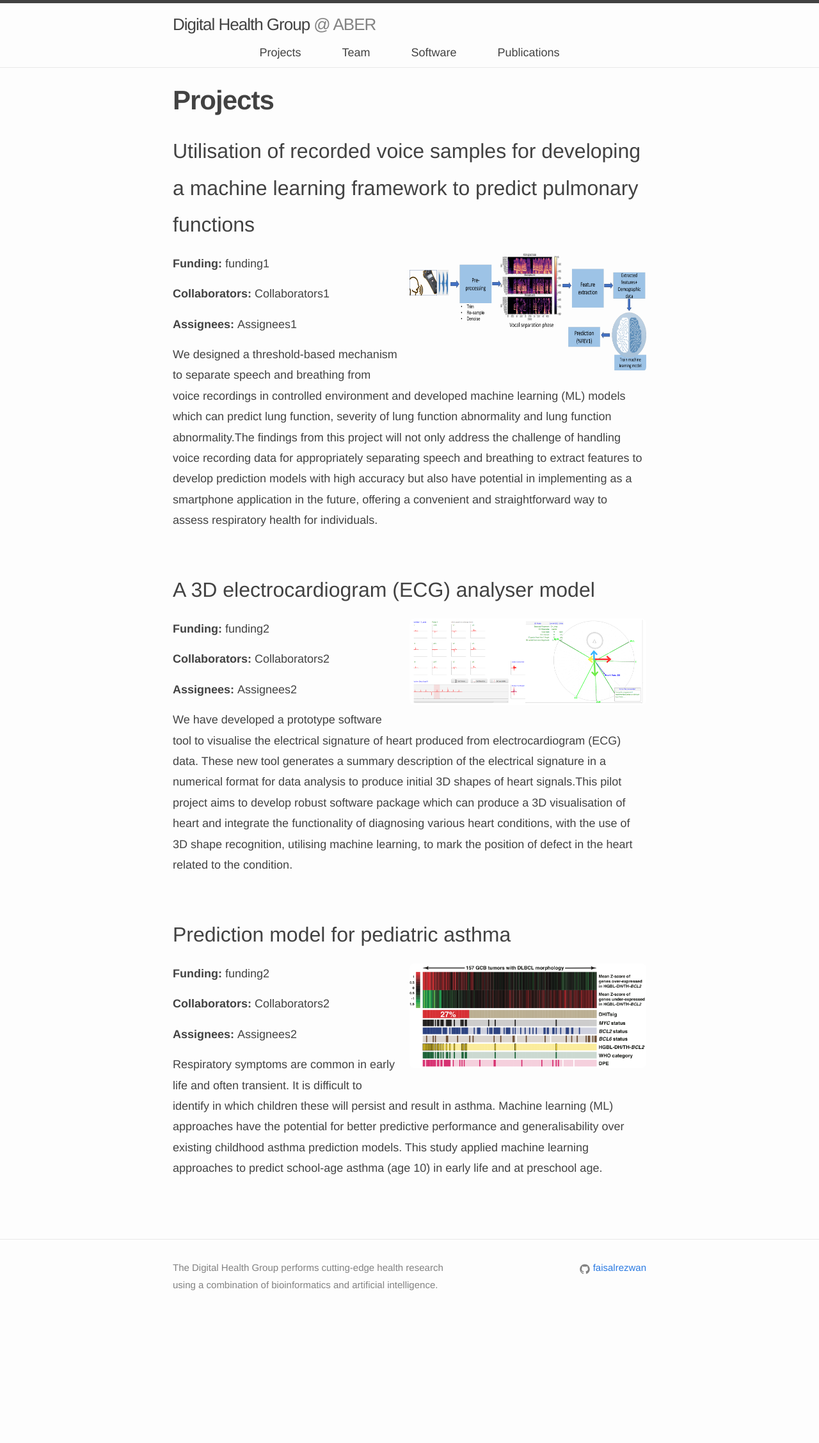
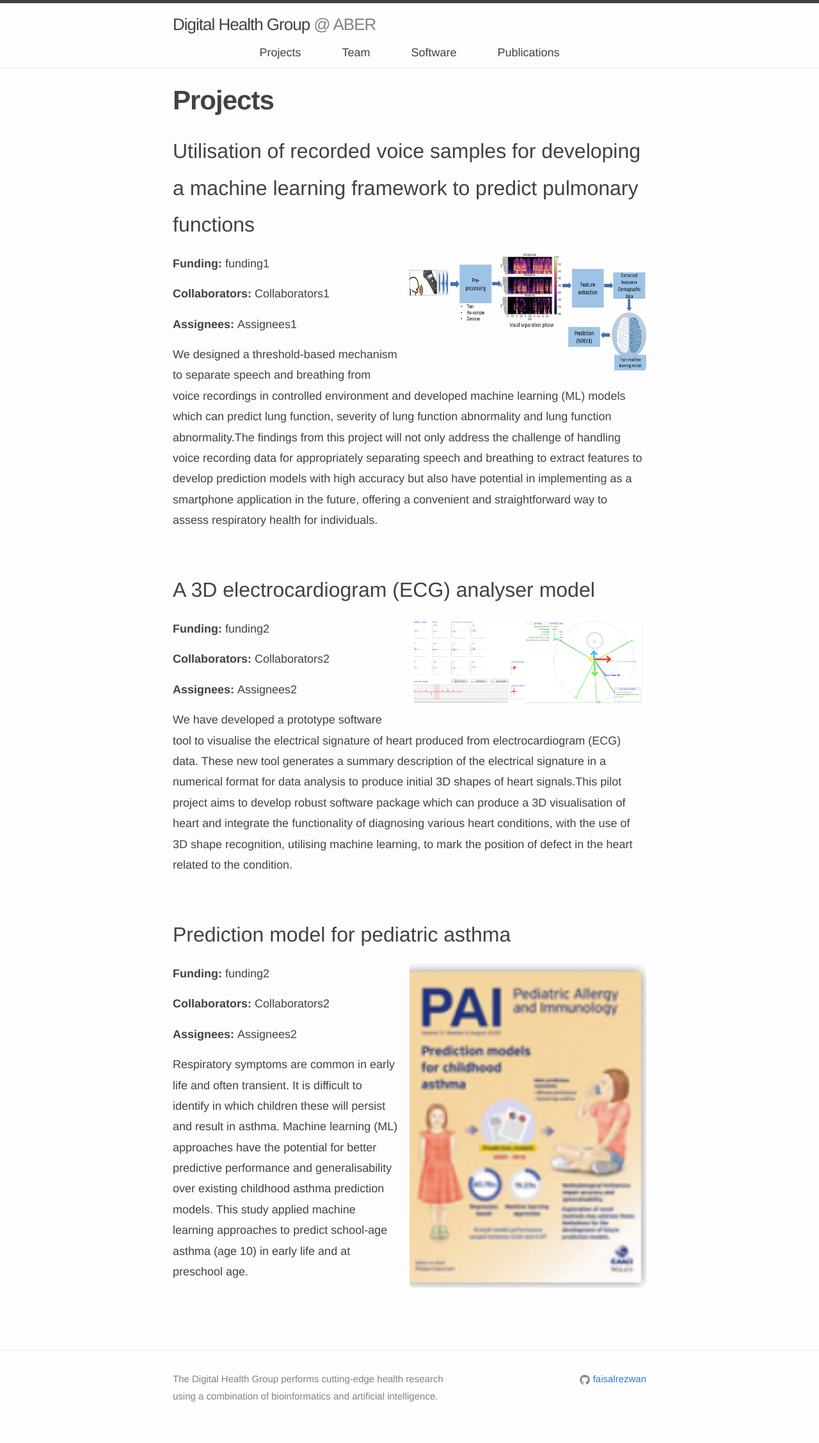
Before and after one commit to rezwanlab/rezwanlab.github.io, a Jekyll site: the page built from _pages/projects/index.md, in a window 1280 px wide. Shown: the whole page at 64% size. Built offline with Jekyll 4.4.1, drawn with Linux system fonts in a browser that asks for light colours; nearby versions of some CDN libraries; before the commit the page ends 2082 px from its top, so only the background shows below that.

Commit message:
project image update

```diff
--- a/_data/projects.yml
+++ b/_data/projects.yml
@@ -20,4 +20,4 @@
   funding: funding2
   collaborators: Collaborators2
   assignees: Assignees2
-  photo: projects/dhitsig.png
+  photo: projects/PAI.png
```
Also changed, not shown: images/projects/PAI.png (added).
